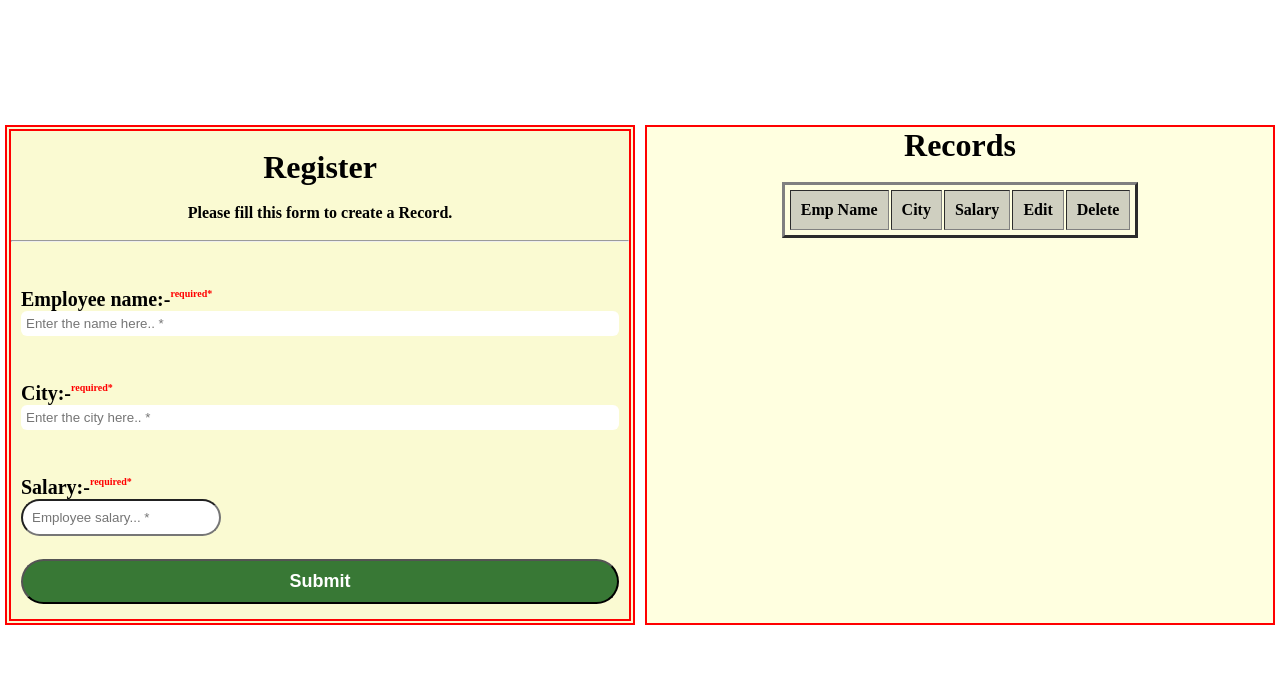
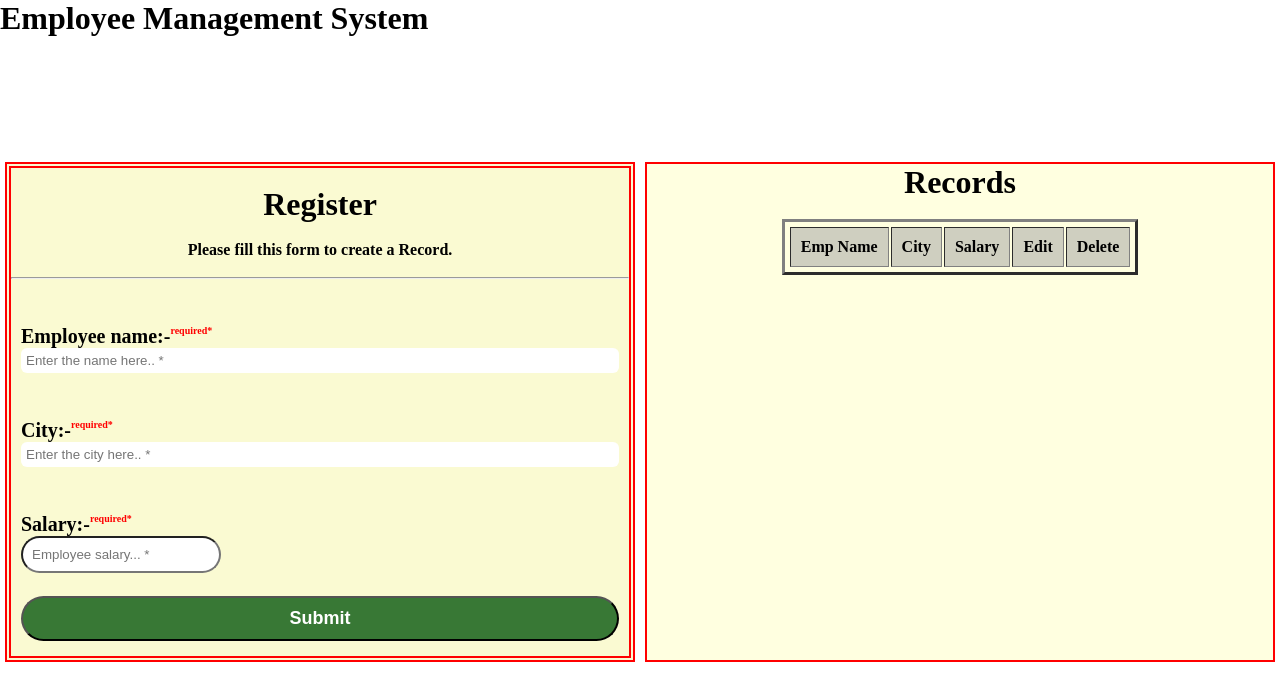
Before and after one commit to MansiMittal-15/Employee-Management-System, a plain HTML site: page index.html in a window 1280 px wide. Drawn offline with Linux system fonts and the light colour scheme.

Commit message:
index.html

```diff
--- a/index.html
+++ b/index.html
@@ -8,6 +8,7 @@
 </head>
 <body>
 
+    <h1 class="header">Employee Management System</h1>
     <main>
 
         <div class="register">
```
